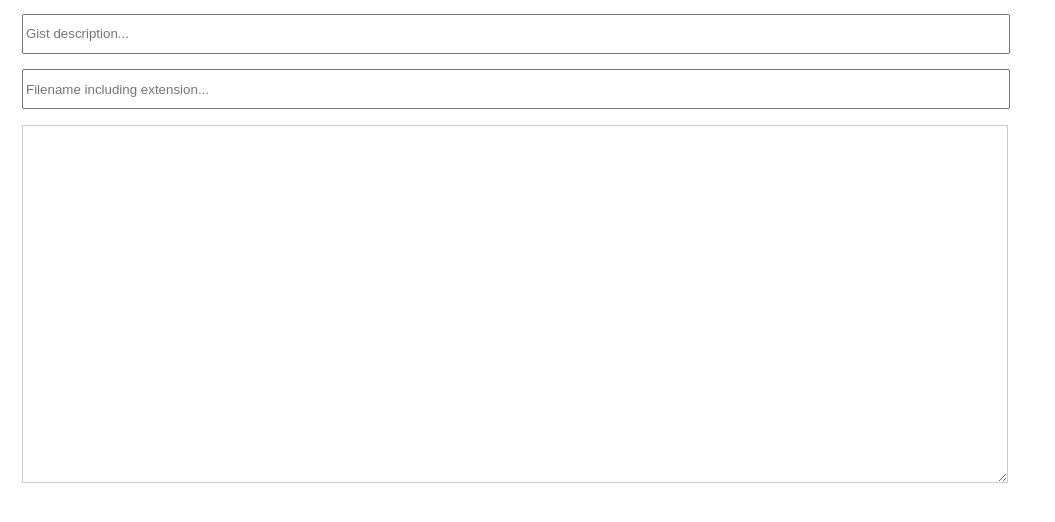
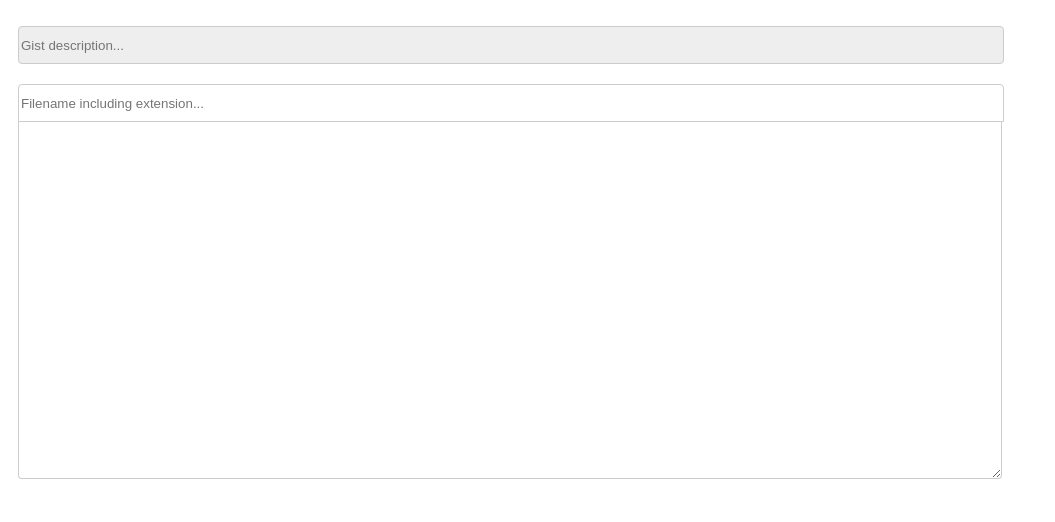
Before and after one commit to alodahl/gist-clone, a Next.js app: page / in a window 1280 px wide. Shown: the top 522 px of the page, without its empty margins (0-1055 px from the left). Built offline with nearby package versions, Linux system fonts and the light colour scheme.

Commit message:
begin styling dashboard and form

```diff
--- a/components/Dashboard/index.js
+++ b/components/Dashboard/index.js
@@ -7,9 +7,15 @@ export default class Dashboard extends React.Component {
     this.state = {};
   }
 
+  dashboardStyle = {
+    padding: '8px',
+  }
+
     render() {
         return (
-          <div className="dashboard">
+          <div
+            className="dashboard"
+            style={this.dashboardStyle}>
             <Form/>
           </div>
         );
--- a/components/Form/index.js
+++ b/components/Form/index.js
@@ -12,17 +12,28 @@ export default class Form extends React.Component {
 
   fieldsetStyle = {
     border: 'none',
+    padding: '10px 0'
   }
 
   inputStyle = {
     height: '34px',
     width: '980px',
+    borderRadius: '4px 4px 0 0',
+    border: '1px solid #ccc',
+  }
+
+  descriptionStyle = {
+    ...this.inputStyle,
+    backgroundColor: '#eee',
+    borderRadius: '4px',
   }
 
   textareaStyle = {
       borderColor: '#ccc',
-      width: '980px',
+      width: '978px',
       height: '352px',
+      borderTop: 'none',
+      borderRadius: '0 0 4px 4px',
   };
 
     render() {
@@ -31,7 +42,7 @@ export default class Form extends React.Component {
               <fieldset className="form__description" style={this.fieldsetStyle}>
                 <label htmlFor="description" className="form__description--label"/>
                 <input
-                  style={this.inputStyle}
+                  style={this.descriptionStyle}
                   placeholder="Gist description..."
                   className="form__description--input"
                   id="description"
@@ -45,8 +56,6 @@ export default class Form extends React.Component {
                   className="form__filename--input"
                   id="filename"
                 />
-              </fieldset>
-              <fieldset className="form__textarea" style={this.fieldsetStyle}>
                 <label htmlFor="textarea" className="form__textarea--label"/>
                 <textarea
                   placeholder=""
```
